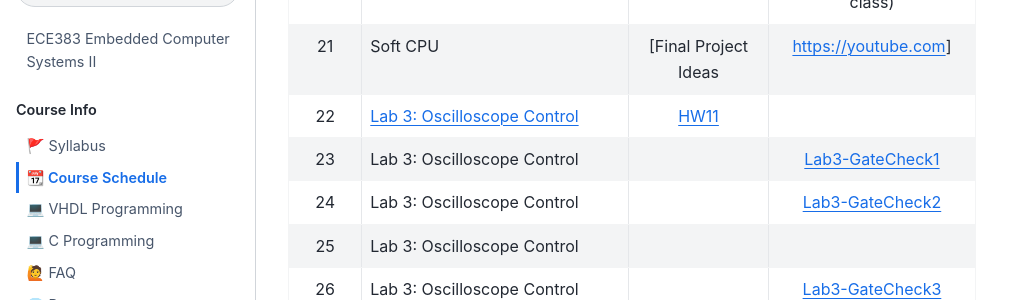
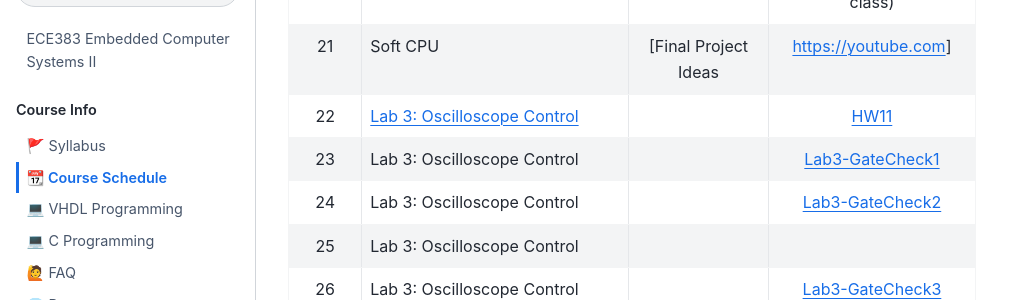
Before and after one commit to USAFA-ECE/ece383, a Jupyter Book: the page built from book/schedule.md, in a window 1280 px wide and 900 px high, scrolled down 1379 px. Shown: the part 150-450 px from the top of the window, without its empty margins (0-1031 px from the left). Built offline with Jupyter Book 1.0.4 settings and Sphinx 7.4.7 and the Sphinx Book theme 1.1.4, drawn with Linux system fonts in a browser that asks for light colours; pages that are not in the unit, such as notebooks, are missing from menus.

```diff
--- a/book/schedule.md
+++ b/book/schedule.md
@@ -27,8 +27,8 @@ This schedule is subject to change as appropriate.
 | 18     | GR 1                                             |                      |  |
 | 19     | Soft CPU                                         |                      | [Lab2-Final](Assignments/lab2.md) (due beginning of class)        |
 | 20     | Soft CPU                                         |                      | [HW9](Assignments/homework9.md) (due beginning of class)       |
-| 21     | Soft CPU  | [Final Project Ideas|https://youtube.com] |[HW10](Assignments/homework10.md)       |
-| 22     | [Lab 3: Oscilloscope Control](Assignments/lab3.md) |  [HW11](Assignments/homework11.md)                     |         |
+| 21     | Soft CPU  | [Final Project Ideas|https://youtube.com] |       | [HW10](Assignments/homework10.md)
+| 22     | [Lab 3: Oscilloscope Control](Assignments/lab3.md) |                      | [HW11](Assignments/homework11.md)         |
 | 23     | Lab 3: Oscilloscope Control |                      |  [Lab3-GateCheck1](Assignments/lab3.md)         |
 | 24     | Lab 3: Oscilloscope Control |                      |  [Lab3-GateCheck2](Assignments/lab3.md)         |
 | 25     | Lab 3: Oscilloscope Control |                      |  |
```
